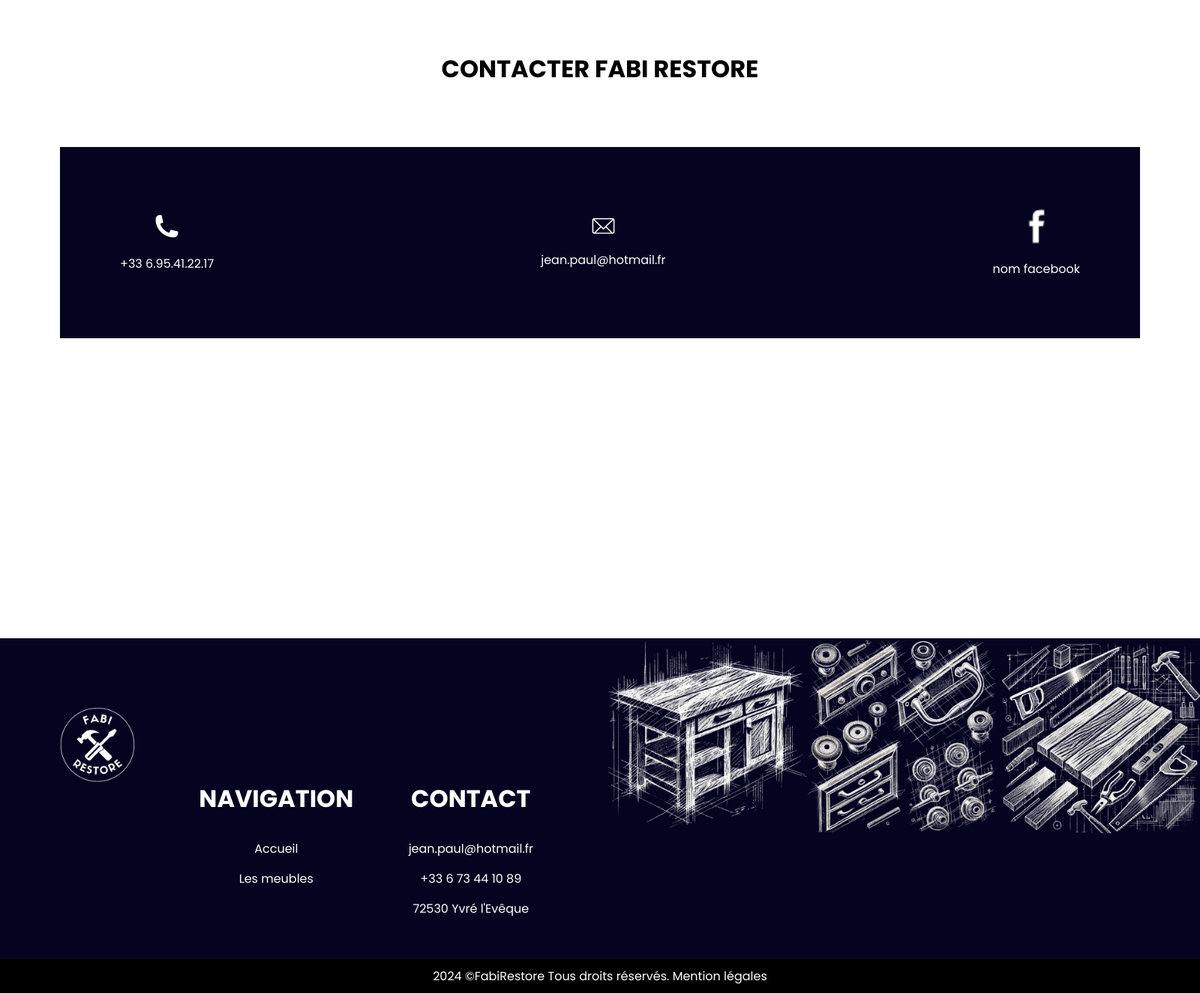
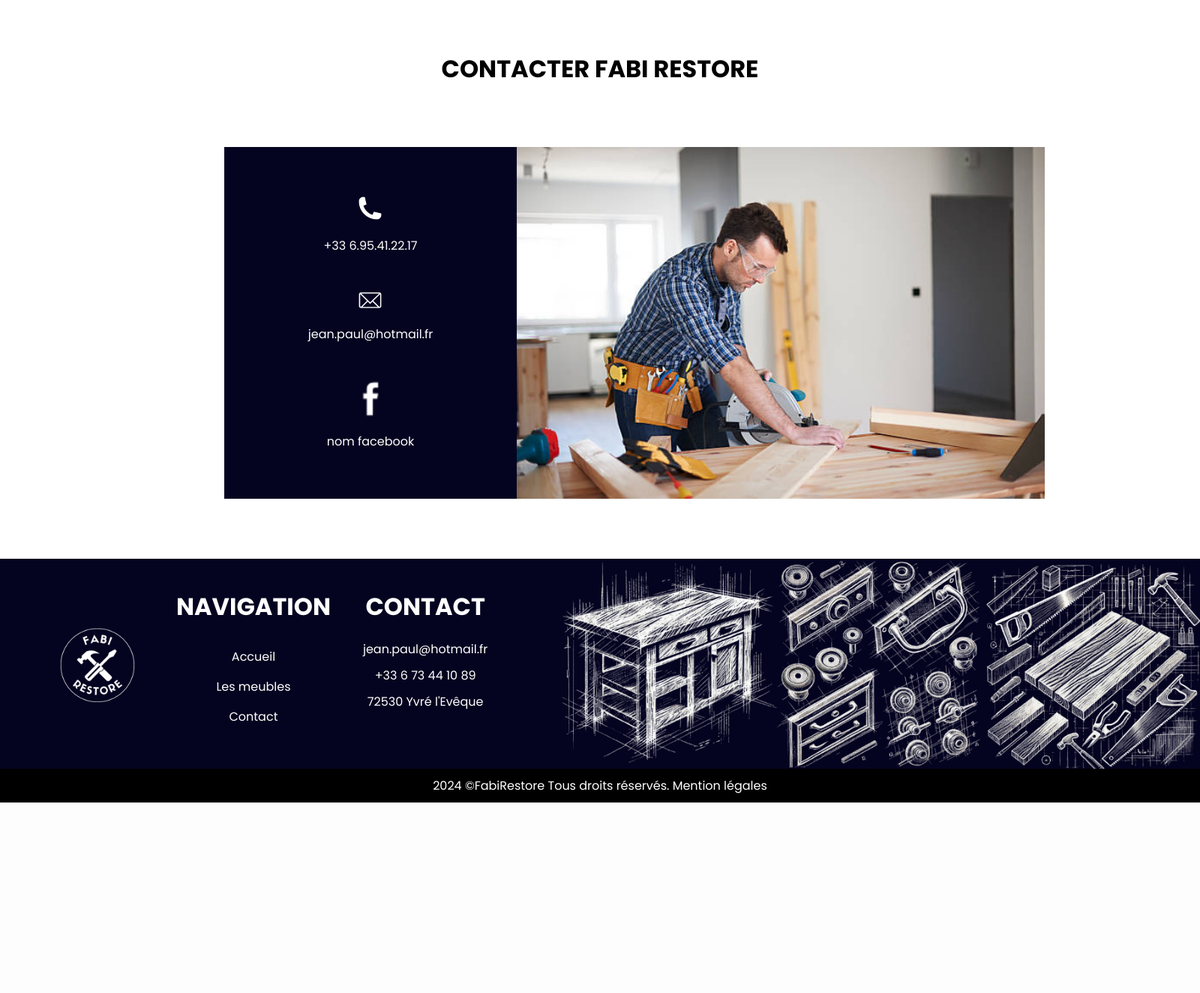
Before and after one commit to Louiks28/django, a Django app: page /fabirestore/contact in a window 1600 px wide. Shown: the part 82-1406 px from the top of the page at 75% size. After the commit the page ends 1152 px from the top, so only its background shows below. Run offline with Django 4.2, Linux system fonts and the light colour scheme; some libraries are stand-ins or nearby versions.

Commit message:
footer et contact OK

```diff
--- a/fabiRestore/src/FabiApp/static/FabiApp/css/accueil.css
+++ b/fabiRestore/src/FabiApp/static/FabiApp/css/accueil.css
@@ -10,6 +10,7 @@
 .section_haut_accueil img {
     width: 100%;
     margin-top: 5px;
+    max-height: 500px;
 }
 
 .section_haut_accueil h1 {
--- a/fabiRestore/src/FabiApp/static/FabiApp/css/contact.css
+++ b/fabiRestore/src/FabiApp/static/FabiApp/css/contact.css
@@ -4,16 +4,24 @@
 
 }
 
+.contactAll{
+    display: flex;
+    justify-content: center;
+    align-items: center;
+    margin: 5rem 10rem;
+    align-items: stretch; /* Étire les éléments pour qu'ils aient la même hauteur */
+    gap: 0;
+}
+
 .carte-contact {
     background-color: rgb(5, 4, 32);
     color: white;
-    flex-direction: line;
-    padding: 5rem;
-    margin: 5rem;
+    flex-direction: column;
+    padding: 4rem 7rem;
     display: flex;
     justify-content: space-between;
     align-items: center;
-    margin-bottom: 25rem;  /*pour que le footer colle en bas */
+    gap: 3rem;
 }
 
 .carte-contact p {
@@ -23,7 +31,7 @@
     justify-content: center;
 }
 
-h1 {
+.contacth1 {
     margin-top: 150px;
     justify-content: center;
     align-items: center;
@@ -52,3 +60,7 @@
     width : 50px;
     height : 50px;
 }
+
+.contact_photo{
+    display: flex;
+}
--- a/fabiRestore/src/FabiApp/static/FabiApp/css/footer.css
+++ b/fabiRestore/src/FabiApp/static/FabiApp/css/footer.css
@@ -53,17 +53,32 @@
     text-transform: uppercase;
 }
 
-.navigation a, .contact p {
+.navigation h1 {
+    margin-bottom: 30px;
+}
+
+.contact h1 {
+    margin-bottom: 20px;
+}
+
+.navigation a {
     margin-bottom: 15px;
 }
 
+.contact p {
+    margin-bottom: 10px;
+}
+
 .croquis {
-    height: 100%;
-    width: 60%;
+    /* height: 100%;
+    width: 60%; */
+    display: flex;
+    justify-content: center;
+    align-items: center;
 }
 
 .croquis_img {
-    max-height: 260px;
+    max-height: 280px;
 }
 
 
--- a/fabiRestore/src/FabiApp/static/FabiApp/css/vitrine.css
+++ b/fabiRestore/src/FabiApp/static/FabiApp/css/vitrine.css
@@ -112,7 +112,7 @@
 .vitrine {
     /* border-top: solid black; */
     padding-top: 1rem;
-    margin-bottom: 20rem;
+    margin-bottom: 5rem;
     margin-left: auto;
     margin-right: auto;
     justify-content: center;
--- a/fabiRestore/src/FabiApp/templates/FabiApp/accueil.html
+++ b/fabiRestore/src/FabiApp/templates/FabiApp/accueil.html
@@ -16,7 +16,7 @@
 
     <div class="section_haut_accueil">
          <img src="{% static 'FabiApp/img/accueil_fabiRestore.png' %}" alt="4 photos de meubles">
-        <h1> Rénovation de meubles Mado </h1>
+        <h1> Rénovation de meubles et de tables Mado depuis 2019 </h1>
     </div>
 
     <div class="eco-responsable">
--- a/fabiRestore/src/FabiApp/templates/FabiApp/contact.html
+++ b/fabiRestore/src/FabiApp/templates/FabiApp/contact.html
@@ -16,7 +16,9 @@
 <body>
     {% include './navbar.html' %}
 
-    <h1>CONTACTER FABI RESTORE</h1>
+    <h1 class="contacth1">CONTACTER FABI RESTORE</h1>
+    <div class="contactAll">
+
         <div class="carte-contact">
             <div class="telephone">
                 <a href="#">
@@ -38,6 +40,13 @@
             </div>
         </div>
 
+        <div class="contact_photo">
+            <img class="fabi_bricolage" src="{% static 'FabiApp/img/homme-bricolage.jpg' %}" alt="Fab qui bricole en noir et blanc">
+        </div>
+
+    </div>
+
+
     {% include './footer.html' %}
 </body>
 </html>
--- a/fabiRestore/src/FabiApp/templates/FabiApp/footer.html
+++ b/fabiRestore/src/FabiApp/templates/FabiApp/footer.html
@@ -21,6 +21,7 @@
                     <h1>Navigation</h1>
                     <a href="{% url 'FabiApp:accueil_FabiRestore' %}">Accueil</a>
                     <a href="{% url 'FabiApp:vitrine_FabiRestore' %}">Les meubles</a>
+                    <a href="{% url 'FabiApp:contact_FabiRestore' %}">Contact</a>
             </div>
 
             <div class="contact">
```
Also changed, not shown: fabiRestore/src/FabiApp/static/FabiApp/img/homme-bricolage.jpg (added). Lines whose indentation alone changed are shown as unchanged.
